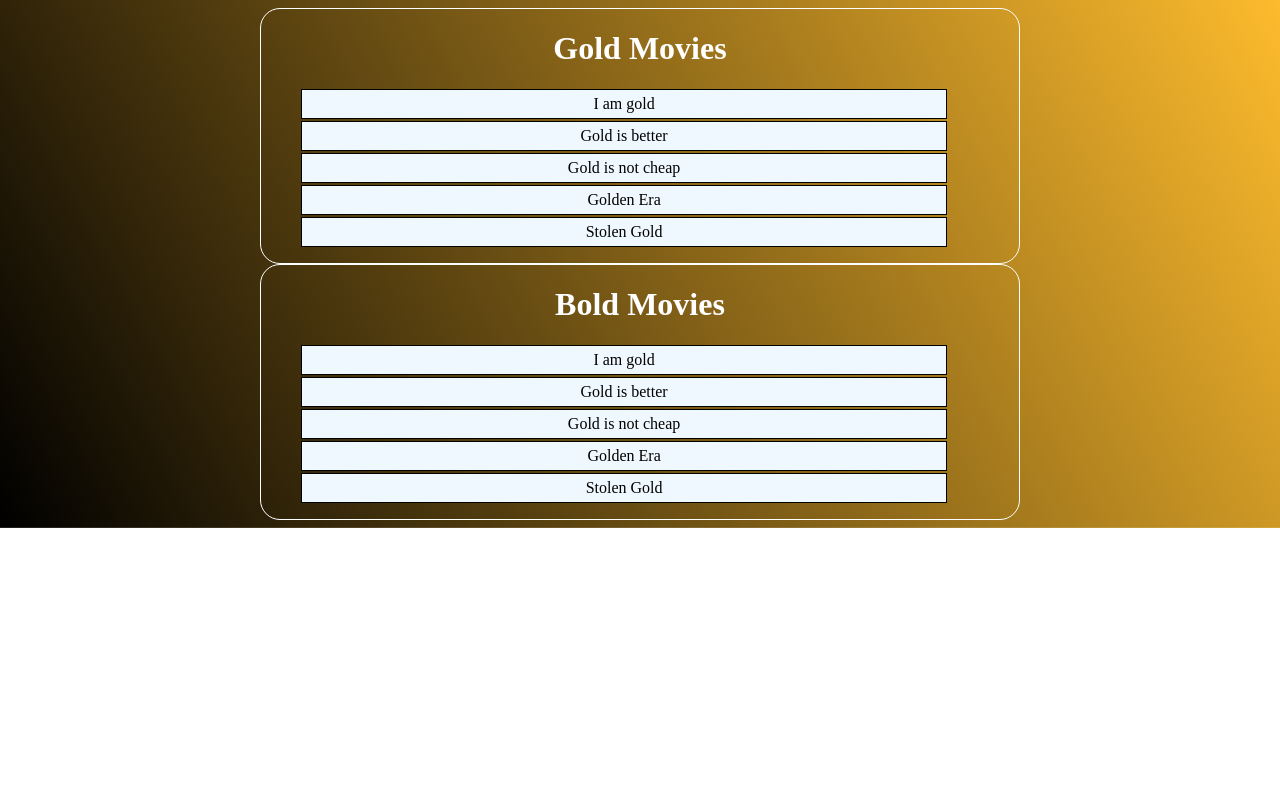
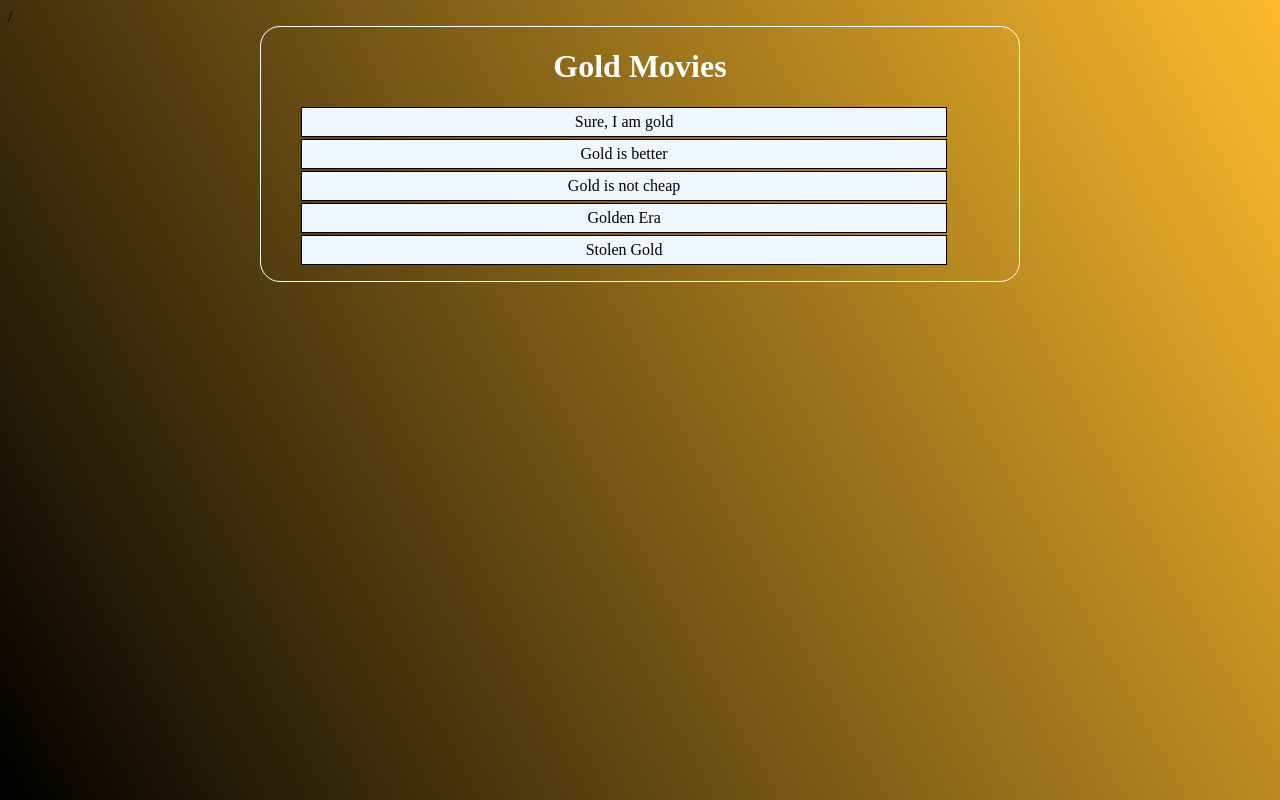
Before and after one commit to Fauzst/JS-DOM-Manipulation, a plain HTML site: page index.html in a window 1280 px wide. Drawn offline with Linux system fonts and the light colour scheme.

Commit message:
Second Update

```diff
--- a/app.js
+++ b/app.js
@@ -1,3 +1,5 @@
+
+/*
 //DOM Manipulation
 
 //getElementById()
@@ -20,3 +22,36 @@ console.log(container);
 //querySelectorAll()
 const allContainer = document.querySelectorAll('div');
 console.log(allContainer);
+*/
+
+//Styling property using jquery
+//const title = document.querySelectorAll('list-items');
+
+
+//Create Element
+
+const ul = document.querySelector('ul');
+const li = document.createElement('li');
+//Creates an empty li
+ul.append(li);
+//Adding something inside the li
+const firstListItem = document.querySelector('.list-items')
+console.log(firstListItem.innerText);
+
+li.innerText = 'Cardo';
+//modify atrributes and classes
+li.setAttribute('id', 'main-heading');
+li.removeAttribute('id');
+
+const title = document.querySelector('#main-heading');
+console.log(title.getAttribute('id'));
+
+//add or remove class
+li.classList.add('list-items');
+//li.classList.add('list-items);
+
+console.log(li.classList.contains('list-items'));
+
+//Remove elements
+li.remove();
+li.remove();
--- a/index.html
+++ b/index.html
@@ -1,4 +1,4 @@
-<!DOCTYPE html>
+/<!DOCTYPE html>
 <html lan="en">
     <head>
         <link rel="stylesheet" href="styles.css">
@@ -10,23 +10,14 @@
         <div class="container">
             <h1 id="main-heading">Gold Movies</h1>
             <ul>
-                <li class="list-items">I am gold</li>
+                <li class="list-items"><span>Sure, </span>I am gold</li>
                 <li class="list-items">Gold is better</li>
                 <li class="list-items">Gold is not cheap</li>
                 <li class="list-items">Golden Era</li>
                 <li class="list-items">Stolen Gold</li>
             </ul>
         </div>
-        <div class="container">
-            <h1 id="main-heading">Bold Movies</h1>
-            <ul>
-                <li class="list-items">I am gold</li>
-                <li class="list-items">Gold is better</li>
-                <li class="list-items">Gold is not cheap</li>
-                <li class="list-items">Golden Era</li>
-                <li class="list-items">Stolen Gold</li>
-            </ul>
-        </div>
+
     <script src="app.js"></script>
     </body>
 </html>
```
